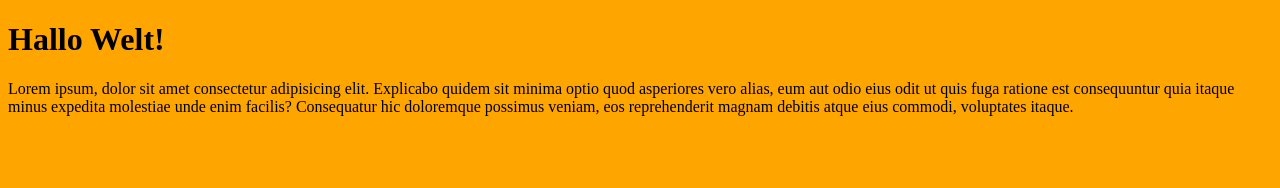
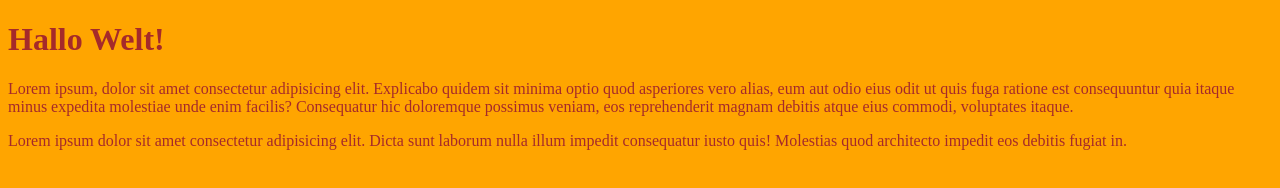
Before and after one commit to lea-gillung/Deploment-Test-2904, a plain HTML site: page index.html in a window 1280 px wide. Drawn offline with Linux system fonts and the light colour scheme.

Commit message:
"plus tag und color"

```diff
--- a/index.html
+++ b/index.html
@@ -3,7 +3,7 @@
   <head>
     <meta charset="UTF-8" />
     <meta name="viewport" content="width=device-width, initial-scale=1.0" />
-    <link rel="stylesheet" href="style.css">
+    <link rel="stylesheet" href="style.css" />
     <title>Document</title>
   </head>
   <body>
@@ -15,5 +15,11 @@
       unde enim facilis? Consequatur hic doloremque possimus veniam, eos
       reprehenderit magnam debitis atque eius commodi, voluptates itaque.
     </p>
+
+    <p>
+      Lorem ipsum dolor sit amet consectetur adipisicing elit. Dicta sunt
+      laborum nulla illum impedit consequatur iusto quis! Molestias quod
+      architecto impedit eos debitis fugiat in.
+    </p>
   </body>
 </html>
--- a/style.css
+++ b/style.css
@@ -1,3 +1,5 @@
 body {
     background-color: orange;
+    color: brown;
+
 }
```
